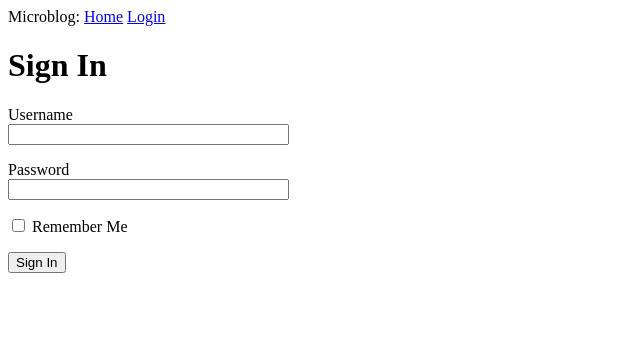
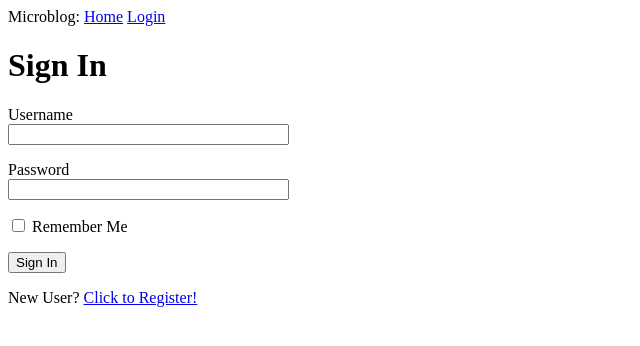
Before and after one commit to a-pernevan/microblog, a Flask app: page /login in a window 1280 px wide. Shown: the top 346 px of the page, without its empty margins (0-640 px from the left). Run offline with Flask 3, Linux system fonts and the light colour scheme.

Commit message:
added user avatar, registration, posts etc

```diff
--- a/app/forms.py
+++ b/app/forms.py
@@ -1,10 +1,30 @@
 from flask_wtf import FlaskForm
 from wtforms import StringField, PasswordField, BooleanField, SubmitField
-from wtforms.validators import DataRequired
-
+from wtforms.validators import DataRequired, Email, EqualTo, ValidationError
+import sqlalchemy as sa
+from app import db
+from app.models import User
 
 class LoginForm(FlaskForm):
     username = StringField('Username', validators=[DataRequired()])
     password = PasswordField('Password', validators=[DataRequired()])
     remember_me = BooleanField('Remember Me')
     submit = SubmitField('Sign In')
+
+
+class RegistrationForm(FlaskForm):
+    username = StringField('Username', validators=[DataRequired()])
+    email = StringField('Email', validators=[DataRequired(), Email()])
+    password = PasswordField('Password', validators=[DataRequired()])
+    password2 = PasswordField('Repeat Password', validators=[DataRequired(), EqualTo('password')])
+    submit = SubmitField('Register')
+
+    def validate_username(self, username):
+        user = db.session.scalar(sa.select(User).where(User.username == username.data))
+        if user is not None:
+            raise ValidationError('Please use a different username.')
+
+    def validate_email(self, email):
+        user = db.session.scalar(sa.select(User).where(User.email == email.data))
+        if user is not None:
+            raise ValidationError('Please use a different email address.')
--- a/app/routes.py
+++ b/app/routes.py
@@ -7,6 +7,15 @@
 import sqlalchemy as sa
 from app import db
 from app.models import User
+from app.forms import RegistrationForm
+from datetime import datetime
+
+
+@app.before_request
+def before_request():
+    if current_user.is_authenticated:
+        current_user.last_seen = datetime.now(timezone.utc)
+        db.session.commit()
 
 
 @app.route("/")
@@ -48,3 +57,28 @@
 def logout():
     logout_user()
     return redirect(url_for("index"))
+
+@app.route('/register', methods=['GET', 'POST'])
+def register():
+    if current_user.is_authenticated:
+        return redirect(url_for('index'))
+    form = RegistrationForm()
+    if form.validate_on_submit():
+        user = User(username=form.username.data, email=form.email.data)
+        user.set_password(form.password.data)
+        db.session.add(user)
+        db.session.commit()
+        flash('Congratulations, you are now a registered user!')
+        return redirect(url_for('login'))
+    return render_template('register.html', title='Register', form=form)
+
+
+@app.route('/user/<username>')
+@login_required
+def user(username):
+    user = db.first_or_404(sa.select(User).where(User.username == username))
+    posts = [
+        {'author': user, 'body': 'Test post #1'},
+        {'author': user, 'body': 'Test post #2'}
+    ]
+    return render_template('user.html', user=user, posts=posts)
--- /dev/null
+++ b/app/templates/_post.html
@@ -0,0 +1,6 @@
+<table>
+    <tr valign="top">
+        <td><img src="{{ post.author.avatar(36) }}"></td>
+        <td>{{ post.author.username }} says: <b>{{ post.body }}</b></td>
+    </tr>
+</table>
--- a/app/templates/base.html
+++ b/app/templates/base.html
@@ -16,6 +16,7 @@
         {% if current_user.is_anonymous %}
         <a href="{{ url_for('login') }}">Login</a>
         {% else %}
+        <a href="{{ url_for('user', username=current_user.username) }}">Profile</a>
         <a href="{{ url_for('logout')}}">Logout</a>
         {% endif %}
     </div>
--- a/app/templates/login.html
+++ b/app/templates/login.html
@@ -23,4 +23,5 @@
         </p>
         <p>{{ form.submit() }}</p>
     </form>
+    <p>New User? <a href="{{ url_for('register') }}">Click to Register!</a></p>
 {% endblock %}
```
Also changed, not shown: app/models.py (+9 -0 lines), app/templates/register.html (added, +37 -0 lines), app/templates/user.html (added, +19 -0 lines), migrations/versions/a33a0659a9a1_new_fields_in_user_model.py (added, +34 -0 lines), app.db.
